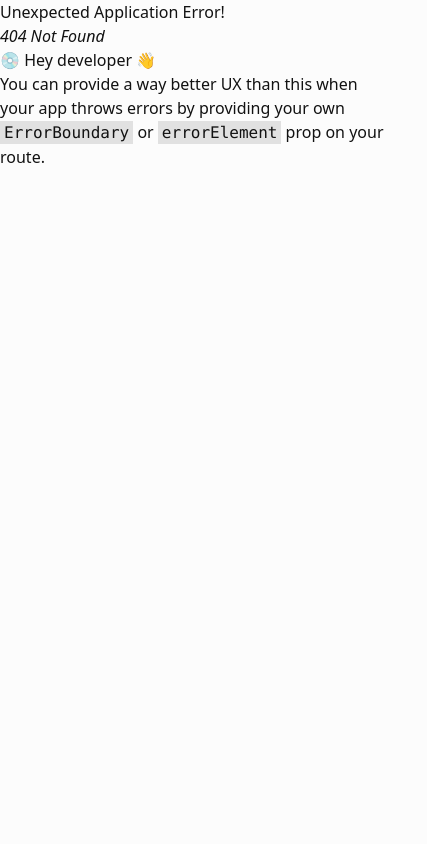
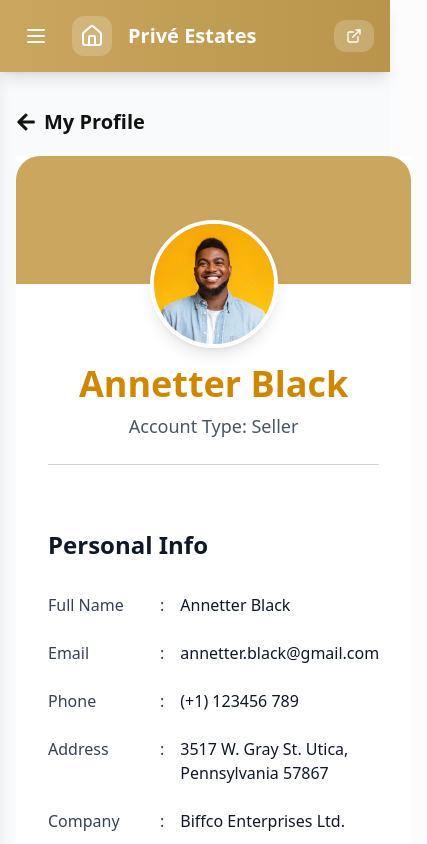
Before and after one commit to alamin-sujon/prime-state, a React (Vite) app: page /seller/my-profile in a window 390 px wide. Before the commit this address had no page. Shown: the top 844 px of the page, 427 px wide, since content can reach past the window. Built offline with nearby package versions, Linux system fonts and the light colour scheme.

Commit message:
Edit Profile and Responsiveness Completed

```diff
--- a/src/layout/SellerLayout.tsx
+++ b/src/layout/SellerLayout.tsx
@@ -56,14 +56,14 @@ const SellerLayout: React.FC = () => {
       {/* Sidebar */}
       <div
         className={`
-        fixed lg:static inset-y-0 left-0 z-50 w-64 bg-white shadow-lg flex flex-col transform transition-transform duration-300 ease-in-out
+        fixed  inset-y-0 left-0 lg:z-50 w-64 bg-white shadow-lg flex flex-col transform transition-transform duration-300 ease-in-out
         ${
           isSidebarOpen ? "translate-x-0" : "-translate-x-full lg:translate-x-0"
         }
       `}
       >
         {/* Logo Section */}
-        <div className="p-5 border-b bg-[#CBA65F] border-gray-200">
+        <div className="p-5 border-b bg-[#CBA65F] border-gray-200 h-[72px]">
           <div className="flex items-center justify-between ">
             <div className="flex items-center space-x-2">
               <div className="w-8 h-8 bg-gradient-to-br from-[#CBA65F] to-[#B8954A] rounded-lg flex items-center justify-center">
@@ -126,7 +126,7 @@ const SellerLayout: React.FC = () => {
       {/* Main Content Area */}
       <div className="flex-1 flex flex-col lg:ml-0">
         {/* Header */}
-        <header className="bg-gradient-to-r from-[#CBA65F] to-[#B8954A] text-white shadow-lg">
+        <header className="fixed top-0 left-0 w-full z-40 bg-gradient-to-r from-[#CBA65F] to-[#B8954A] text-white shadow-lg">
           <div className="px-4 lg:px-8 py-4 flex items-center justify-between">
             <div className="flex items-center space-x-4">
               {/* Mobile menu button */}
@@ -159,7 +159,7 @@ const SellerLayout: React.FC = () => {
 
         {/* Content Area */}
         <main className="flex-1 overflow-auto">
-          <div className="p-4 lg:p-8">
+          <div className="p-4 ml-0 lg:ml-64 lg:p-8 mt-[72px]">
             <Outlet />
           </div>
         </main>
--- a/src/pages/dashboard/seller/CreatePost.tsx
+++ b/src/pages/dashboard/seller/CreatePost.tsx
@@ -36,7 +36,7 @@ interface FormData {
   address: string
 }
 
-const categories = ["Car", "Motorcycle", "Truck", "SUV", "Van"]
+const categories = ["Car", "Luxury Property", "Luxury Yacht", "Jewellery", "Watch", "Luxury Car"]
 const states = ["California", "New York", "Texas", "Florida", "Illinois"]
 const cities = ["Los Angeles", "New York City", "Houston", "Miami", "Chicago"]
 
--- /dev/null
+++ b/src/pages/dashboard/seller/MyProfile.tsx
@@ -0,0 +1,146 @@
+import { FaArrowLeft } from "react-icons/fa";
+import userImg from "../../../assets/Seller-imgs/userDemo.jpg";
+const MyProfile = () => {
+    const personalData = {
+    fullName: "Annetter Black",
+    email: "annetter.black@gmail.com",
+    phone: "(+1) 123456 789",
+    address: "3517 W. Gray St. Utica, Pennsylvania 57867",
+    company: "Biffco Enterprises Ltd.",
+  }
+  return (
+    <div>
+      <div className="text-xl flex items-center gap-2 py-5">
+        <FaArrowLeft />
+        <h1 className="font-semibold">My Profile</h1>
+      </div>
+      <div className="flex flex-col md:flex-row md:items-start gap-5">
+        <div className="md:w-1/3 bg-white h-screen rounded-xl">
+          <div>
+            <div>
+              <div className="w-full max-w-2xl mx-auto bg-white">
+                {/* Golden background section */}
+                <div className="relative">
+                  <div className="bg-[#CBA65F] h-32 rounded-t-3xl"></div>
+
+                  {/* Profile image positioned to overlap */}
+                  <div className="absolute left-1/2 transform -translate-x-1/2 -bottom-16">
+                    <div className="w-32 h-32 rounded-full border-4 border-white overflow-hidden shadow-lg">
+                      <img
+                        src={userImg}
+                        alt="Profile"
+                        className="w-full h-full object-cover"
+                      />
+                    </div>
+                  </div>
+                </div>
+
+                {/* Profile information */}
+                <div className="pt-20 pb-8 px-8 text-center">
+                  <h1 className="text-4xl font-bold text-yellow-600 mb-2">
+                    Annetter Black
+                  </h1>
+
+                  <p className="text-gray-600 text-lg mb-6">
+                    Account Type: Seller
+                  </p>
+
+                  {/* Separator line */}
+                  <div className="w-full h-px bg-gray-300"></div>
+                </div>
+                <div className="w-full max-w-2xl mx-auto bg-white p-8">
+                  <h2 className="text-2xl font-semibold text-gray-900 mb-8">
+                    Personal Info
+                  </h2>
+
+                  <div className="space-y-6">
+                    <div className="flex items-start">
+                      <div className="w-24 flex-shrink-0">
+                        <span className="text-gray-700 font-medium">
+                          Full Name
+                        </span>
+                      </div>
+                      <div className="flex-shrink-0 mx-4">
+                        <span className="text-gray-700">:</span>
+                      </div>
+                      <div className="flex-1">
+                        <span className="text-gray-900">
+                          {personalData.fullName}
+                        </span>
+                      </div>
+                    </div>
+
+                    <div className="flex items-start">
+                      <div className="w-24 flex-shrink-0">
+                        <span className="text-gray-700 font-medium">Email</span>
+                      </div>
+                      <div className="flex-shrink-0 mx-4">
+                        <span className="text-gray-700">:</span>
+                      </div>
+                      <div className="flex-1">
+                        <span className="text-gray-900">
+                          {personalData.email}
+                        </span>
+                      </div>
+                    </div>
+
+                    <div className="flex items-start">
+                      <div className="w-24 flex-shrink-0">
+                        <span className="text-gray-700 font-medium">Phone</span>
+                      </div>
+                      <div className="flex-shrink-0 mx-4">
+                        <span className="text-gray-700">:</span>
+                      </div>
+                      <div className="flex-1">
+                        <span className="text-gray-900">
+                          {personalData.phone}
+                        </span>
+                      </div>
+                    </div>
+
+                    <div className="flex items-start">
+                      <div className="w-24 flex-shrink-0">
+                        <span className="text-gray-700 font-medium">
+                          Address
+                        </span>
+                      </div>
+                      <div className="flex-shrink-0 mx-4">
+                        <span className="text-gray-700">:</span>
+                      </div>
+                      <div className="flex-1">
+                        <span className="text-gray-900">
+                          {personalData.address}
+                        </span>
+                      </div>
+                    </div>
+
+                    <div className="flex items-start">
+                      <div className="w-24 flex-shrink-0">
+                        <span className="text-gray-700 font-medium">
+                          Company
+                        </span>
+                      </div>
+                      <div className="flex-shrink-0 mx-4">
+                        <span className="text-gray-700">:</span>
+                      </div>
+                      <div className="flex-1">
+                        <span className="text-gray-900">
+                          {personalData.company}
+                        </span>
+                      </div>
+                    </div>
+                  </div>
+                </div>
+              </div>
+            </div>
+          </div>
+        </div>
+        <div className="md:w-2/3 bg-white h-screen rounded-xl">
+          Edit Section
+        </div>
+      </div>
+    </div>
+  );
+};
+
+export default MyProfile;
```
Also changed, not shown: src/route/Router.tsx (+5 -4 lines), src/assets/Seller-imgs/userDemo.jpg (added), 1 other file (tests, documents, lock files or other folders).
